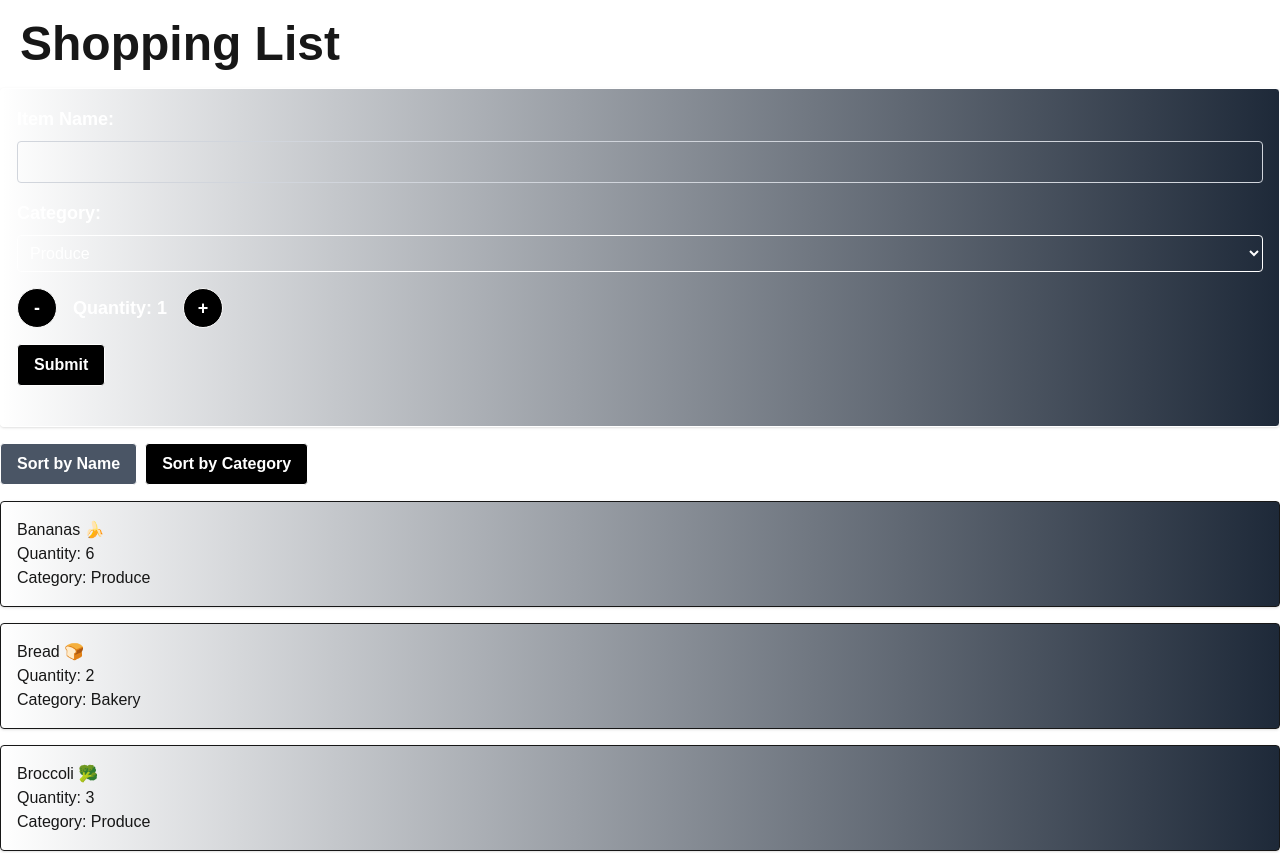
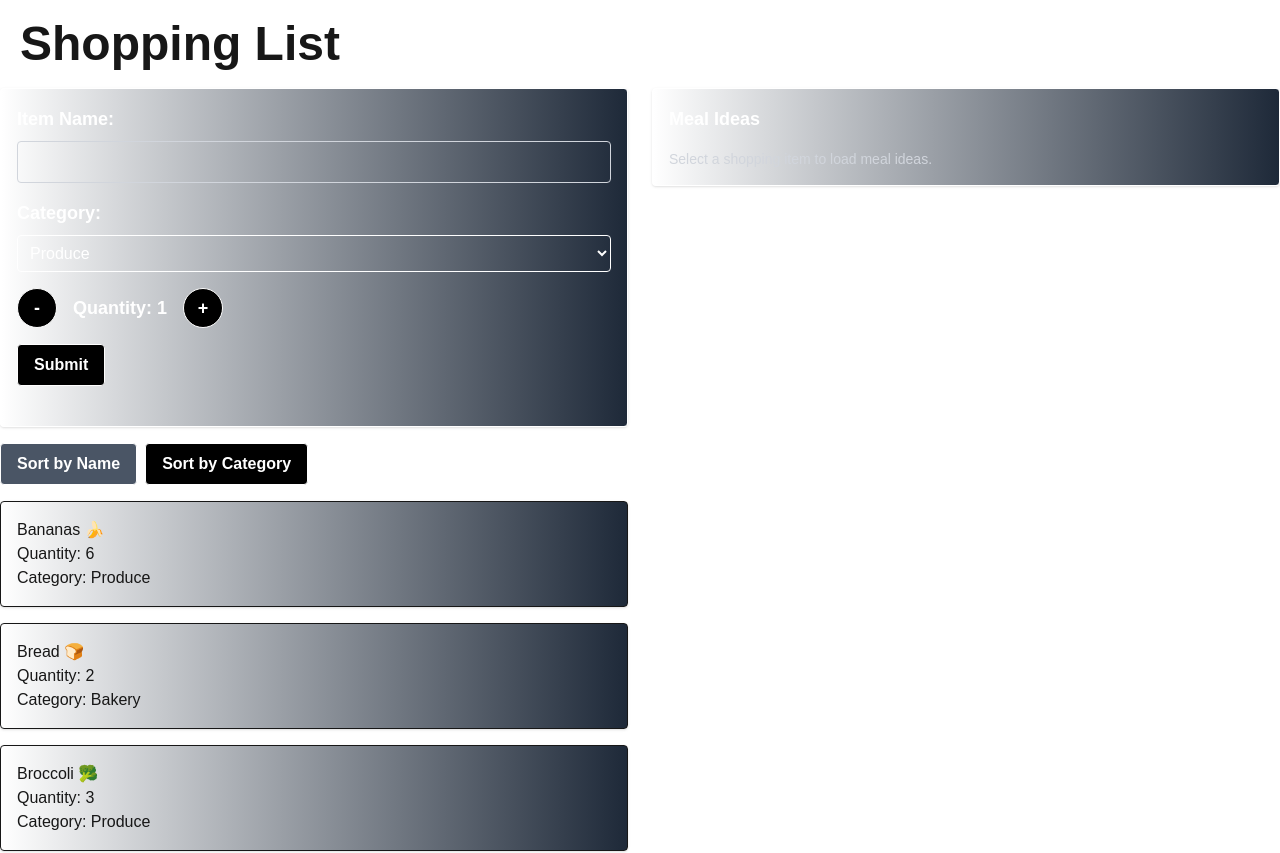
Before and after one commit to ConnorYasin/cprg306-assignments, a Next.js app: page /week-8 in a window 1280 px wide. Shown: the top 853 px of the page. Built offline with nearby package versions, Linux system fonts and the light colour scheme.

Commit message:
week-8 complete

```diff
--- a/app/week-8/item-list.js
+++ b/app/week-8/item-list.js
@@ -1,9 +1,9 @@
 "use client";
 
+import React, { useState } from 'react';
 import Item from './item';
-import { useState } from 'react';
 
-const ItemList = ({ items = [] }) => {
+const ItemList = ({ items = [], onItemSelect }) => {
     const [sortBy, setSortBy] = useState('name');
 
     const sortedItems = [...items].sort((a, b) => {
@@ -43,12 +43,24 @@ const ItemList = ({ items = [] }) => {
 
             <ul className="capitalize list-none p-0">
                 {sortedItems.map((item) => (
-                    <Item
+                    <li
                         key={item.id}
-                        name={item.name}
-                        quantity={item.quantity}
-                        category={item.category}
-                    />
+                        className="mb-2 cursor-pointer"
+                        onClick={() => {
+                            console.log('Item clicked (List):', item);
+                            if (typeof onItemSelect === 'function') onItemSelect(item);
+                        }}
+                    >
+                        <Item
+                            name={item.name}
+                            quantity={item.quantity}
+                            category={item.category}
+                            onSelect={() => {
+                                console.log('Item clicked (Component onSelect):', item);
+                                if (typeof onItemSelect === 'function') onItemSelect(item);
+                            }}
+                        />
+                    </li>
                 ))}
             </ul>
         </div>
--- a/app/week-8/item.js
+++ b/app/week-8/item.js
@@ -1,9 +1,15 @@
-const Item = ({name, quantity, category}) => {
+const Item = ({ name, quantity, category, onSelect }) => {
   return (
-    <div className="border p-4 mb-4 rounded shadow bg-gradient-to-r from-black-100 to-gray-800">
-        <h3 className="capitalize">{name}</h3>
-        <p>Quantity: {quantity}</p>
-        <p>Category: {category}</p>
+    <div
+      className="border p-4 mb-4 rounded shadow bg-gradient-to-r from-black-100 to-gray-800 cursor-pointer"
+      onClick={() => {
+        console.log('Item component onClick:', name);
+        if (typeof onSelect === 'function') onSelect();
+      }}
+    >
+      <h3 className="capitalize">{name}</h3>
+      <p>Quantity: {quantity}</p>
+      <p>Category: {category}</p>
     </div>
   );
 };
--- /dev/null
+++ b/app/week-8/meal-ideas.js
@@ -0,0 +1,74 @@
+"use client";
+import React, { useState, useEffect } from "react";
+
+/**
+ * Fetch meals from TheMealDB that include the given (already-sanitized) ingredient.
+ * Caller is expected to pass a single lowercase word like "chicken".
+ */
+export async function fetchMealIdeas(ingredient) {
+  if (!ingredient) return [];
+  const url = `https://www.themealdb.com/api/json/v1/1/filter.php?i=${ingredient}`;
+  console.log("fetchMealIdeas -> URL:", url);
+  try {
+    const res = await fetch(url);
+    if (!res.ok) {
+      console.warn("MealDB returned non-OK status:", res.status);
+      return [];
+    }
+    const data = await res.json();
+    return data.meals || [];
+  } catch (err) {
+    console.error("fetchMealIdeas error:", err);
+    return [];
+  }
+}
+
+const MealIdeas = ({ ingredient }) => {
+  const [meals, setMeals] = useState([]);
+
+  const loadMealIdeas = async () => {
+    if (!ingredient) {
+      setMeals([]);
+      return;
+    }
+    const results = await fetchMealIdeas(ingredient);
+    setMeals(results);
+  };
+
+  useEffect(() => {
+    loadMealIdeas();
+  }, [ingredient]);
+
+  return (
+    <div className="border p-4 mb-4 rounded shadow bg-gradient-to-r from-black-100 to-gray-800 text-white">
+      <h2 className="text-lg font-bold mb-4">Meal Ideas</h2>
+
+      {!ingredient ? (
+        <p className="text-sm text-gray-300">Select a shopping item to load meal ideas.</p>
+      ) : meals.length === 0 ? (
+        <p className="text-sm text-gray-300">No meals found for "{ingredient}".</p>
+      ) : (
+        <ul className="list-none p-0">
+          {meals.map((m) => (
+            <li key={m.idMeal}>
+              <div className="border p-4 mb-4 rounded shadow bg-gradient-to-r from-black-100 to-gray-800 cursor-pointer flex items-center gap-4">
+                {m.strMealThumb && (
+                  <img
+                    src={m.strMealThumb}
+                    alt={m.strMeal}
+                    className="w-16 h-16 object-cover rounded"
+                  />
+                )}
+                <div className="text-white">
+                  <div className="font-semibold">{m.strMeal}</div>
+                </div>
+              </div>
+            </li>
+          ))}
+        </ul>
+      )}
+    </div>
+  );
+};
+
+export default MealIdeas;
--- a/app/week-8/page.js
+++ b/app/week-8/page.js
@@ -3,9 +3,11 @@ import { useState } from "react";
 import ItemList from "./item-list";
 import New_Item from "./new-item";
 import itemsData from "./items.json";
+import MealIdeas from "./meal-ideas";
 
 const Page = () => {
   const [items, setItems] = useState(itemsData);
+  const [selectedItemName, setSelectedItemName] = useState("");
 
   // add a new item; assigns a unique numeric id and appends to state
   const handleAddItem = (newItem) => {
@@ -18,11 +20,43 @@ const Page = () => {
     });
   };
 
+  // called when an Item is selected; produces a single lowercase word
+  const handleItemSelect = (item) => {
+    if (!item || !item.name) {
+      console.log('handleItemSelect -> no name, clearing selectedItemName');
+      setSelectedItemName("");
+      return;
+    }
+
+    const raw = String(item.name);
+    console.log('handleItemSelect -> raw name:', raw);
+
+    // take text before first comma, then first token (word)
+    const beforeComma = raw.split(",")[0].trim();
+    const firstToken = (beforeComma.split(/\s+/)[0] || "").trim();
+
+    // remove anything that's not an ASCII letter, then lowercase
+    const cleaned = firstToken.replace(/[^a-zA-Z]/g, "").toLowerCase();
+
+    console.log('handleItemSelect -> cleaned ingredient:', cleaned);
+
+    setSelectedItemName(cleaned);
+  };
+
   return (
     <main>
       <h1 className="font-bold text-5xl m-5">Shopping List</h1>
-      <New_Item onAddItem={handleAddItem} />
-      <ItemList items={items} setItems={setItems} />
+
+      <div className="flex gap-6">
+        <div className="w-1/2">
+          <New_Item onAddItem={handleAddItem} />
+          <ItemList items={items} setItems={setItems} onItemSelect={handleItemSelect} />
+        </div>
+
+        <div className="w-1/2">
+          <MealIdeas ingredient={selectedItemName} />
+        </div>
+      </div>
     </main>
   );
 };
```
